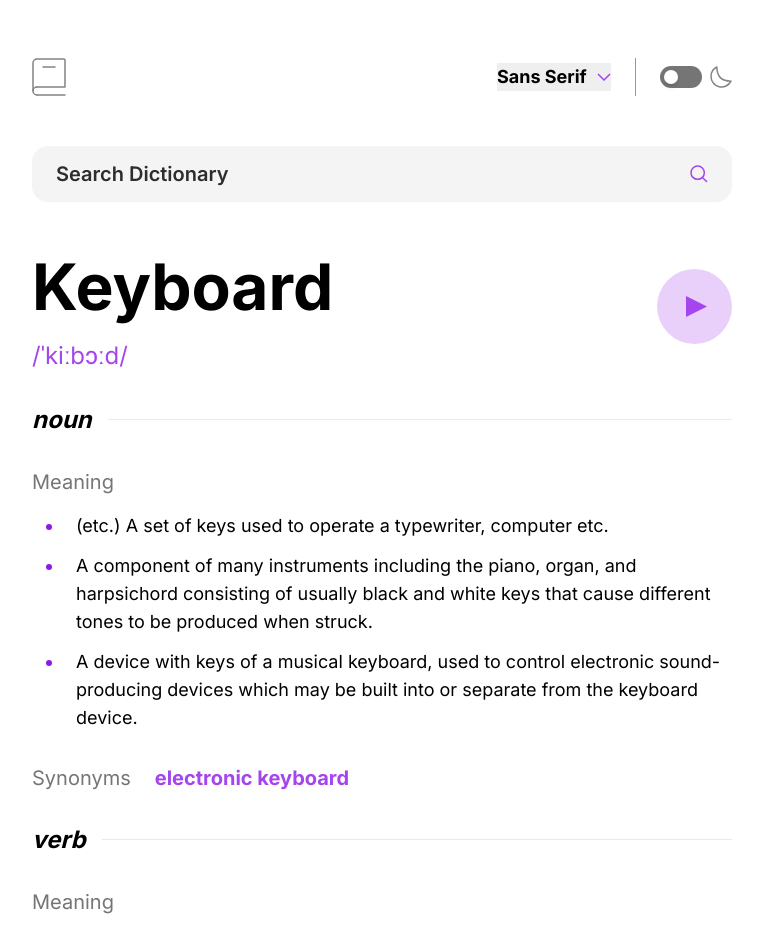
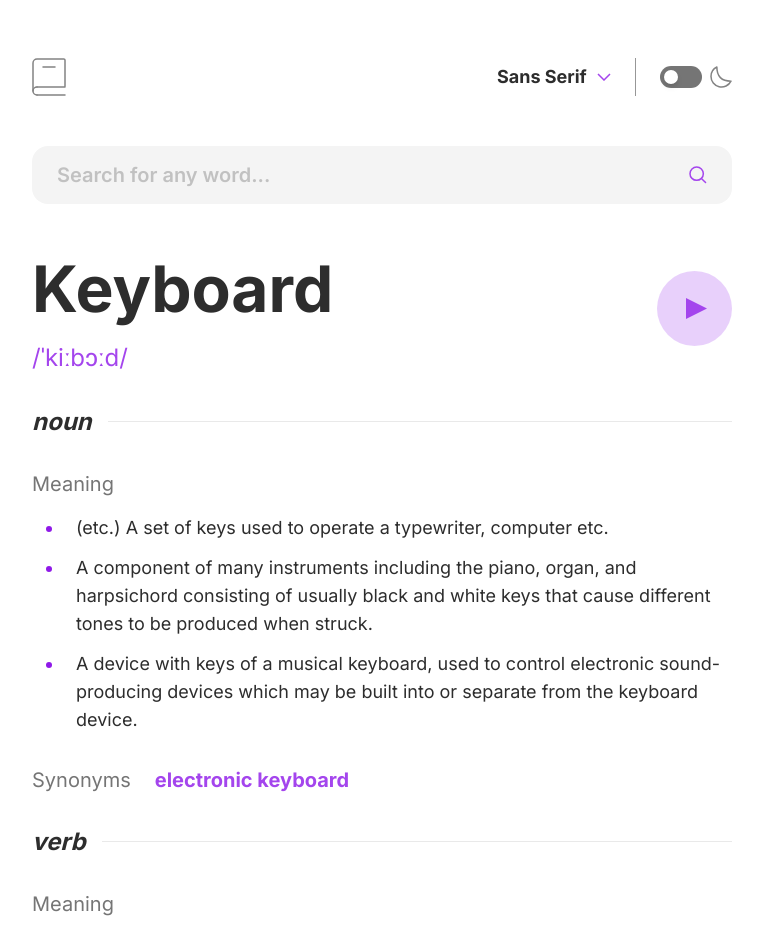
Before and after one commit to manolobrown/dictonary-web-app, a Vue app: page / in a window 1280 px wide. Shown: the top 936 px of the page, without its empty margins (258-1021 px from the left). Built offline with nearby package versions, Linux system fonts and the light colour scheme.

Commit message:
[UPDATE] Dark Mode Styling

```diff
--- a/index.html
+++ b/index.html
@@ -13,7 +13,10 @@
     <title>Vite App</title>
   </head>
   <body>
-    <div id="app"></div>
+    <div
+      id="app"
+      class="text-[#2d2d2d] bg-white dark:text-white dark:bg-[#050505] h-screen"
+    ></div>
     <script type="module" src="/src/main.js"></script>
   </body>
 </html>
--- a/src/components/Header.vue
+++ b/src/components/Header.vue
@@ -32,7 +32,7 @@
         <select
           name="selectFont"
           id="selectFont"
-          class="appearance-none pr-6"
+          class="appearance-none pr-6 bg-transparent"
           @change="$emit('update:fontFace', $event.target.value)"
         >
           <option v-for="option in options" :value="option.value">
@@ -82,6 +82,7 @@
             stroke-linejoin="round"
             stroke-width="1.5"
             d="M1 10.449a10.544 10.544 0 0 0 19.993 4.686C11.544 15.135 6.858 10.448 6.858 1A10.545 10.545 0 0 0 1 10.449Z"
+            :class="{ 'stroke-[#A445ED]': checked }"
           />
         </svg>
       </div>
--- a/src/components/Noun.vue
+++ b/src/components/Noun.vue
@@ -1,7 +1,7 @@
 <template>
   <div>
     <div class="relative flex py-5 items-center sm:py-8">
-      <h2 class="flex-shrink mr-4 text-black text-lg font-bold sm:text-2xl">
+      <h2 class="flex-shrink mr-4 text-lg font-bold sm:text-2xl">
         <em>noun</em>
       </h2>
       <div class="flex-grow border-t border-[#e9e9e9]"></div>
--- a/src/components/Search.vue
+++ b/src/components/Search.vue
@@ -1,12 +1,12 @@
 <template>
   <form
     action=""
-    class="flex items-center justify-between bg-[#f4f4f4] py-[14px] px-6 rounded-2xl sm:mb-10"
+    class="flex items-center justify-between bg-[#f4f4f4] dark:bg-[#1f1f1f] border border-transparent py-[14px] px-6 rounded-2xl sm:mb-10"
   >
     <input
-      class="bg-transparent w-full text-[#2d2d2d] placeholder:text-[#2d2d2d] font-semibold sm:text-xl"
+      class="bg-transparent w-full placeholder:text-[#2d2d2d] placeholder:opacity-25 font-semibold sm:text-xl dark:placeholder:text-white"
       type="text"
-      placeholder="Search Dictionary"
+      placeholder="Search for any word..."
     />
     <button type="submit">
       <svg
--- a/src/components/Verb.vue
+++ b/src/components/Verb.vue
@@ -1,7 +1,7 @@
 <template>
   <div>
     <div class="relative flex py-5 items-center sm:py-8">
-      <h2 class="flex-shrink mr-4 text-black text-lg font-bold sm:text-2xl">
+      <h2 class="flex-shrink mr-4 text-lg font-bold sm:text-2xl">
         <em>verb</em>
       </h2>
       <div class="flex-grow border-t border-[#e9e9e9]"></div>
@@ -23,9 +23,9 @@
       class="text-[#757575] text-sm border-t border-[#e9e9e9] pt-6 pb-8 sm:flex sm:gap-5"
     >
       <span class="underline underline-offset-2">Source</span>
-      <div class="flex gap-1 items-center mt-2 sm:mt-0">
+      <div class="flex gap-1 sm:gap-4 items-center mt-2 sm:mt-0">
         <a
-          class="underline underline-offset-1 decoration-1 text-[#2d2d2d]"
+          class="underline underline-offset-1 decoration-1 text-[#2d2d2d] dark:text-white"
           href="https://en.wiktionary.org/wiki/keyboard"
           >https://en.wiktionary.org/wiki/keyboard</a
         >
```
